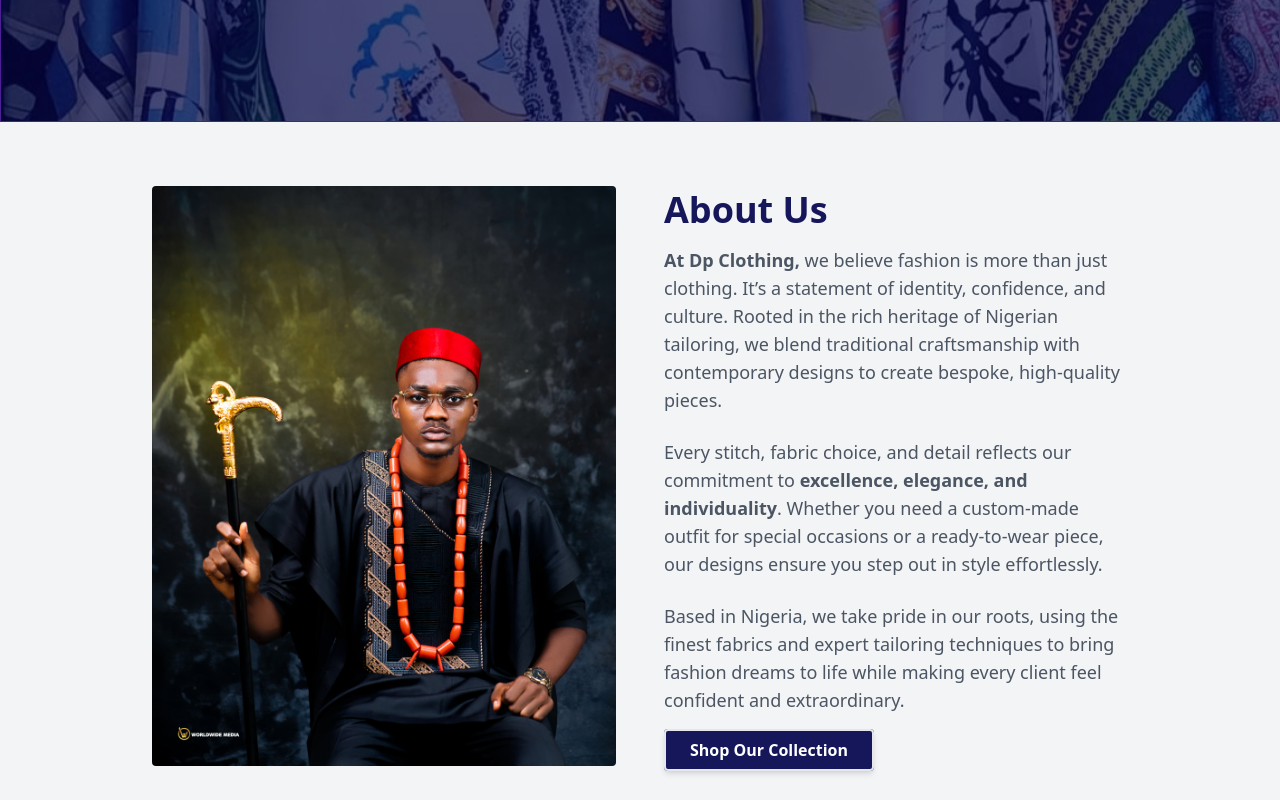
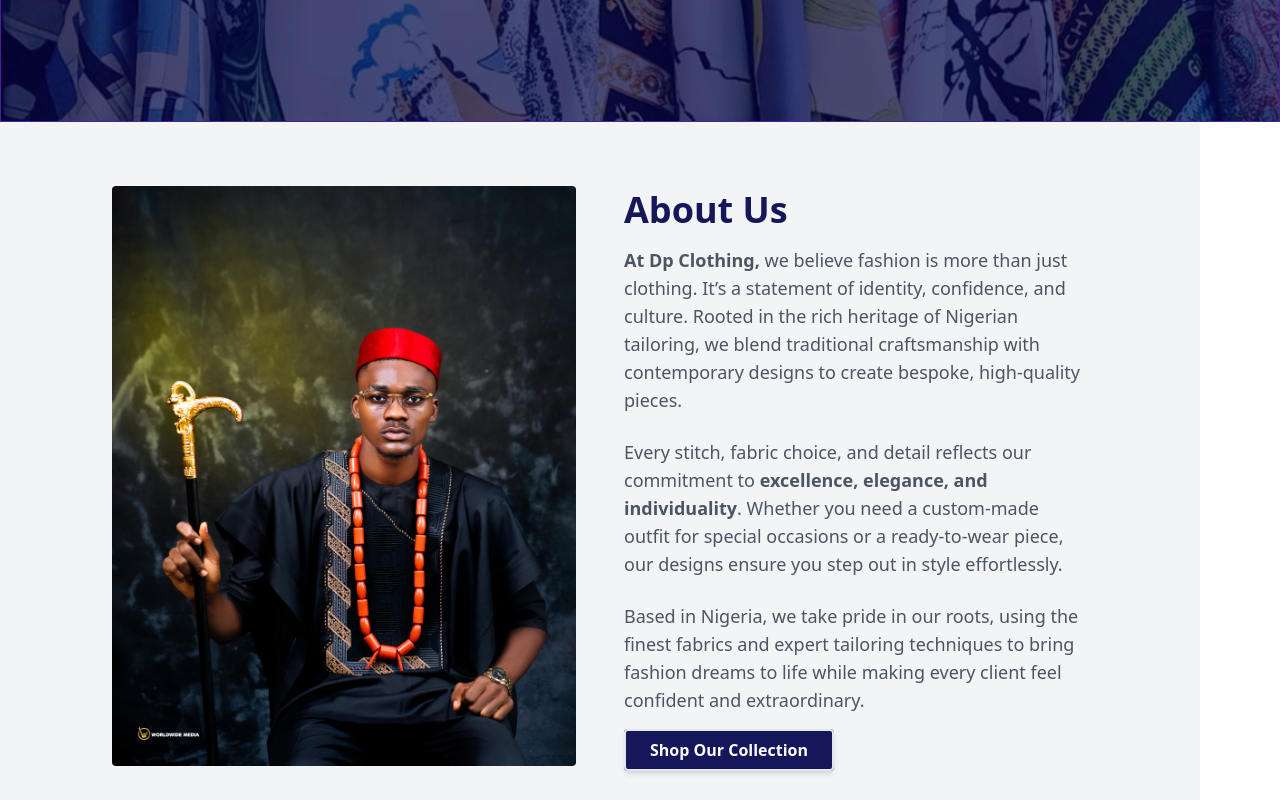
Before and after one commit to NellyFE/Dp_Clothing, a website: page index.html in a window 1280 px wide. Shown: the part 660-1460 px from the top of the page. Drawn offline with nearby package versions, Linux system fonts and the light colour scheme.

Commit message:
link and width changes

```diff
--- a/index.html
+++ b/index.html
@@ -842,7 +842,7 @@
 
       <div class="block text-center md:hidden">
         <span>Copyright &copy; 2025, All Rights Reserved. |</span>
-        <a href="#" class="cursor-pointer text-[red]"> Designed by NellyFE </a>
+        <a href="https://www.linkedin.com/in/makuochukwu" class="cursor-pointer"> Designed by NellyFE </a>
       </div>
     </footer>
 
--- a/input.css
+++ b/input.css
@@ -113,10 +113,10 @@
     outline: 1px solid red;
   } */
 
-  body{
-    max-width: 1400px;
-  }
+#about-us{
+  max-width: 1200px;
 
+}
   @media (max-width:768px) {
     .swipp{
       height: 90vh;
```
Also changed, not shown: css/main.css.
